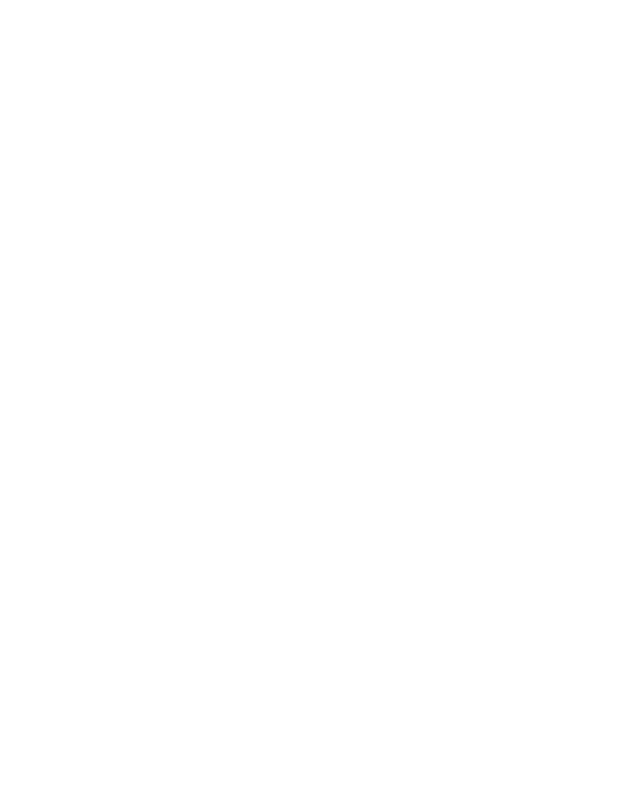
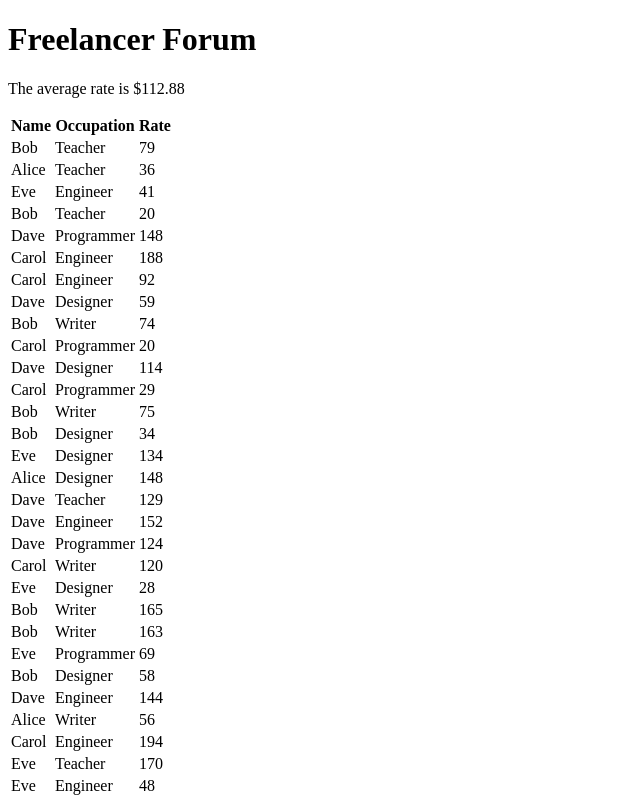
Before and after one commit to maxiuth/freelancer-forum, a plain HTML site: page index.html in a window 1280 px wide. Shown: the top 799 px of the page, without its empty margins (0-640 px from the left). Drawn offline with Linux system fonts and the light colour scheme.

Commit message:
All funcs in js

```diff
--- a/index.html
+++ b/index.html
@@ -3,8 +3,8 @@
   <head>
     <title>Freelancer Forum</title>
     <meta name="viewport" content="width=device-width, initial-scale=1.0" />
-    <link rel="stylesheet" href="./index.css" />
-    <script src="./index.js" defer></script>
+    <link rel="stylesheet" href="index.css" />
+    <script src="index.js" defer></script>
   </head>
   <body>
     <div id="app"></div>
--- a/index.js
+++ b/index.js
@@ -12,9 +12,8 @@ const PRICE_RANGE = { min: 20, max: 200 };
 const NUM_FREELANCERS = 100;
 
 function oneFreelancer() {
-  const name = NAMES[Math.floor(Math.random() * NAMES.length)];
-  const occupation =
-    OCCUPATIONS[Math.floor(Math.random() * OCCUPATIONS.length)];
+  const name = Math.floor(Math.random() * NAMES.length);
+  const occupation = Math.floor(Math.random() * OCCUPATIONS.length);
   const rate =
     Math.floor(Math.random() * (PRICE_RANGE.max - PRICE_RANGE.min + 1)) +
     PRICE_RANGE.min;
@@ -33,4 +32,61 @@ function averageRate() {
     (sum, freelancer) => sum + freelancer.rate,
     0
   );
+  return total / freelancers.length;
 }
+
+const freelancerAverage = averageRate();
+
+// A single freelancer
+function singleFreelancer(freelancer) {
+  const { name, occupation, rate } = freelancer;
+  const $tr = document.createElement("tr");
+  $tr.innerHTML = `
+        <td>${name}</td>
+        <td>${occupation}</td>
+        <td>${rate}</td>
+    `;
+  return $tr;
+}
+
+// All freelancers
+
+function allFreelancers() {
+  const $tbody = document.createElement("tbody");
+  const $freelancers = freelancers.map(singleFreelancer);
+  console.log($freelancers);
+  $tbody.replaceChildren(...$freelancers);
+  console.log($tbody);
+  return $tbody;
+}
+
+function avgRate() {
+  const $p = document.createElement("p");
+  $p.textContent = "The average rate is $" + freelancerAverage;
+  console.log($p);
+  return $p;
+}
+
+function render() {
+  const $app = document.querySelector("#app");
+
+  $app.innerHTML = `
+  <h1>Freelancer Forum</h1>
+  <AverageRate></AverageRate>
+  <table>
+    <thead>
+      <tr>
+        <th>Name</th>
+        <th>Occupation</th>
+        <th>Rate</th>
+      </tr>
+    </thead>
+    <tbody id="FreelancerRows"></tbody>
+  </table>
+  `;
+
+  $app.querySelector("AverageRate").replaceWith(avgRate());
+  $app.querySelector("#FreelancerRows").replaceWith(allFreelancers());
+}
+
+render();
```
